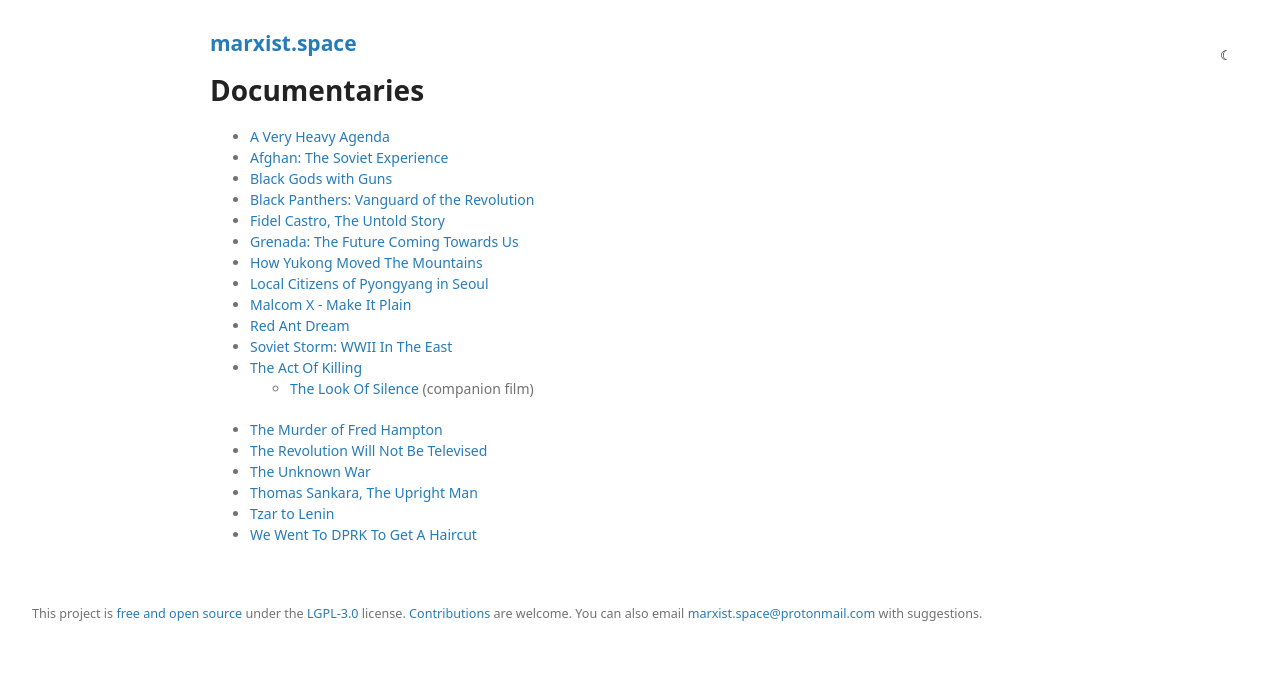
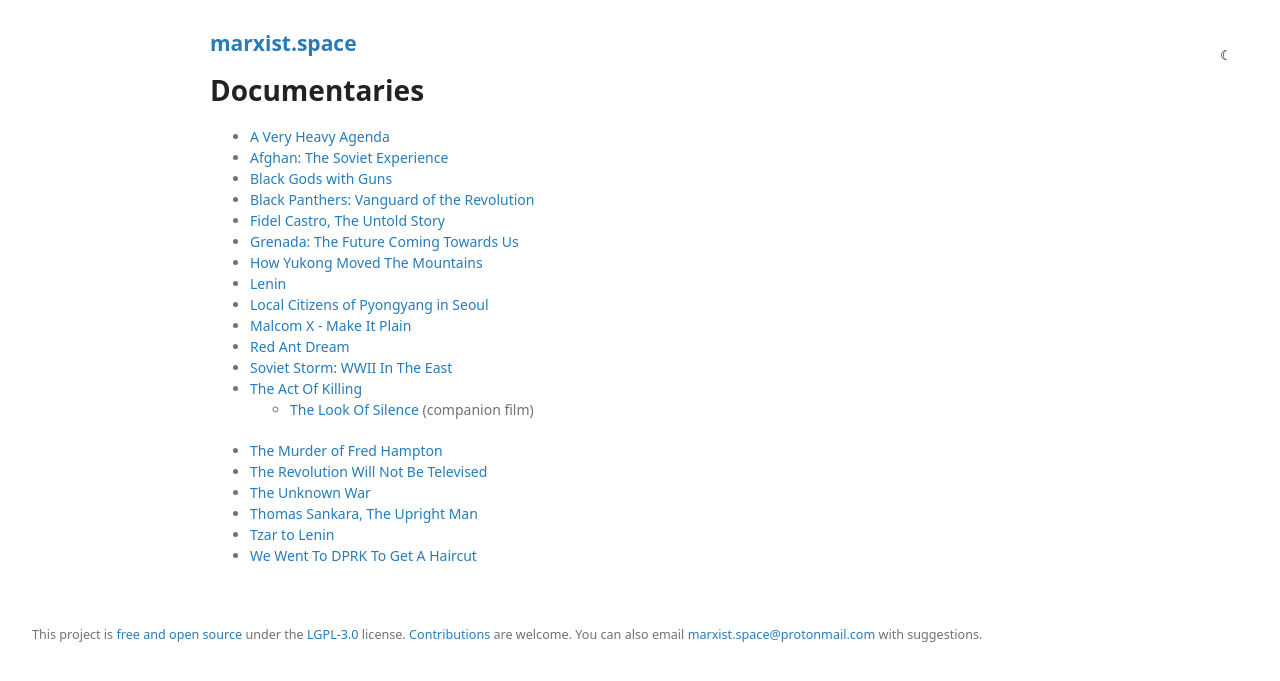
Before and after one commit to prolesoft/marxist.space, a Jekyll site: the page built from documentaries.md, in a window 1280 px wide. Shown: the top 681 px of the page. Built offline with Jekyll 4.4.1, drawn with Linux system fonts in a browser that asks for light colours; our own code applies the rules of GitHub Pages for plain Markdown files.

Commit message:
feat: add another doc

```diff
--- a/documentaries.md
+++ b/documentaries.md
@@ -13,6 +13,7 @@
 * [Fidel Castro, The Untold Story](https://www.youtube.com/watch?v=P2Obp6YS4SY)
 * [Grenada: The Future Coming Towards Us](https://www.youtube.com/watch?v=7z-AxNFx88o)
 * [How Yukong Moved The Mountains](https://www.youtube.com/playlist?list=PLMt0ncvnKoz3ar_f78qBeA29-0kwrsXvT)
+* [Lenin](https://www.youtube.com/playlist?list=PL35BC1713B4493483)
 * [Local Citizens of Pyongyang in Seoul](https://www.youtube.com/watch?v=ktE_3PrJZO0)
 * [Malcom X - Make It Plain](https://www.youtube.com/watch?v=csWByunwVI8)
 * [Red Ant Dream](https://www.youtube.com/watch?v=cVvThDX4bbQ)
```
